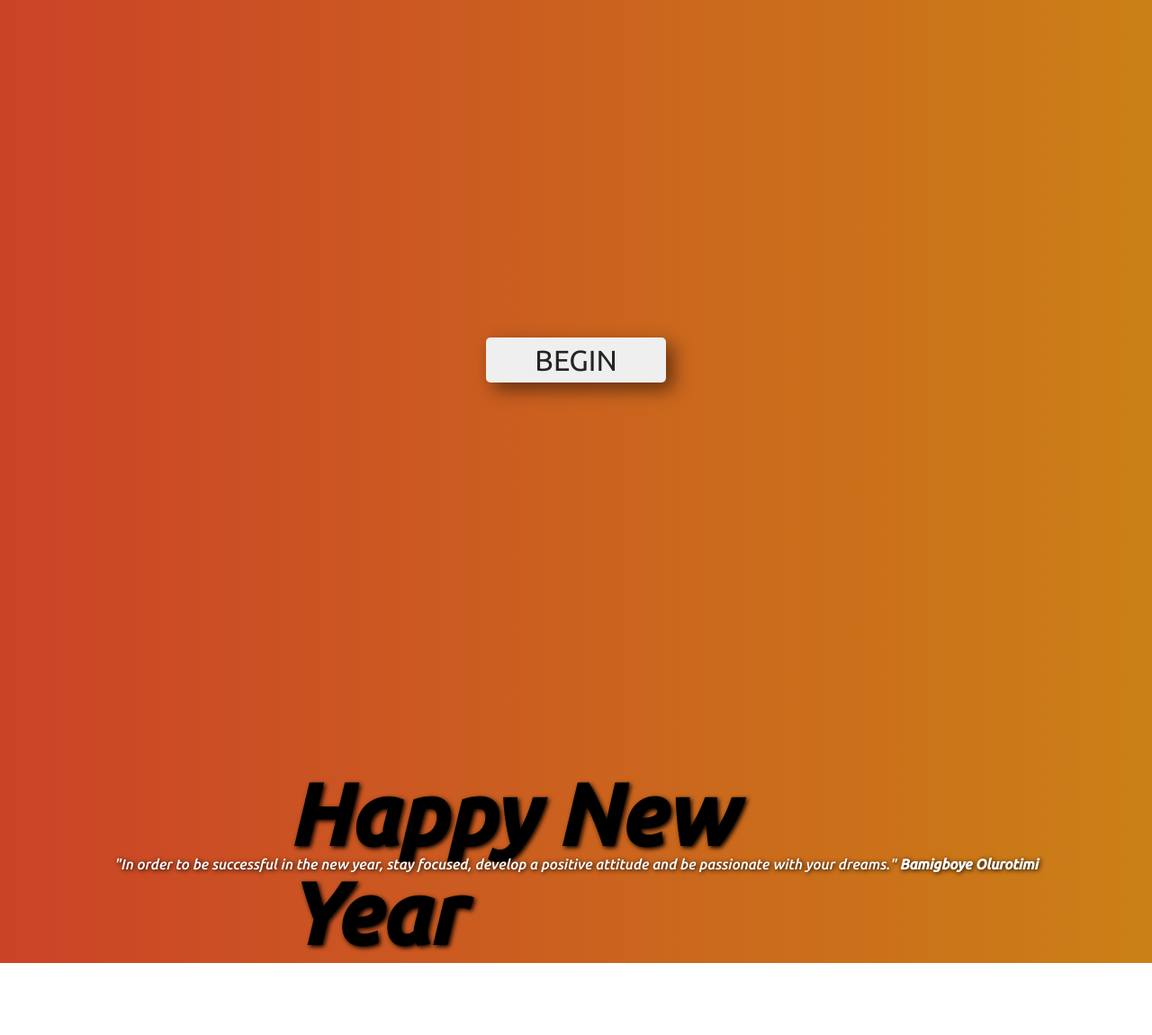
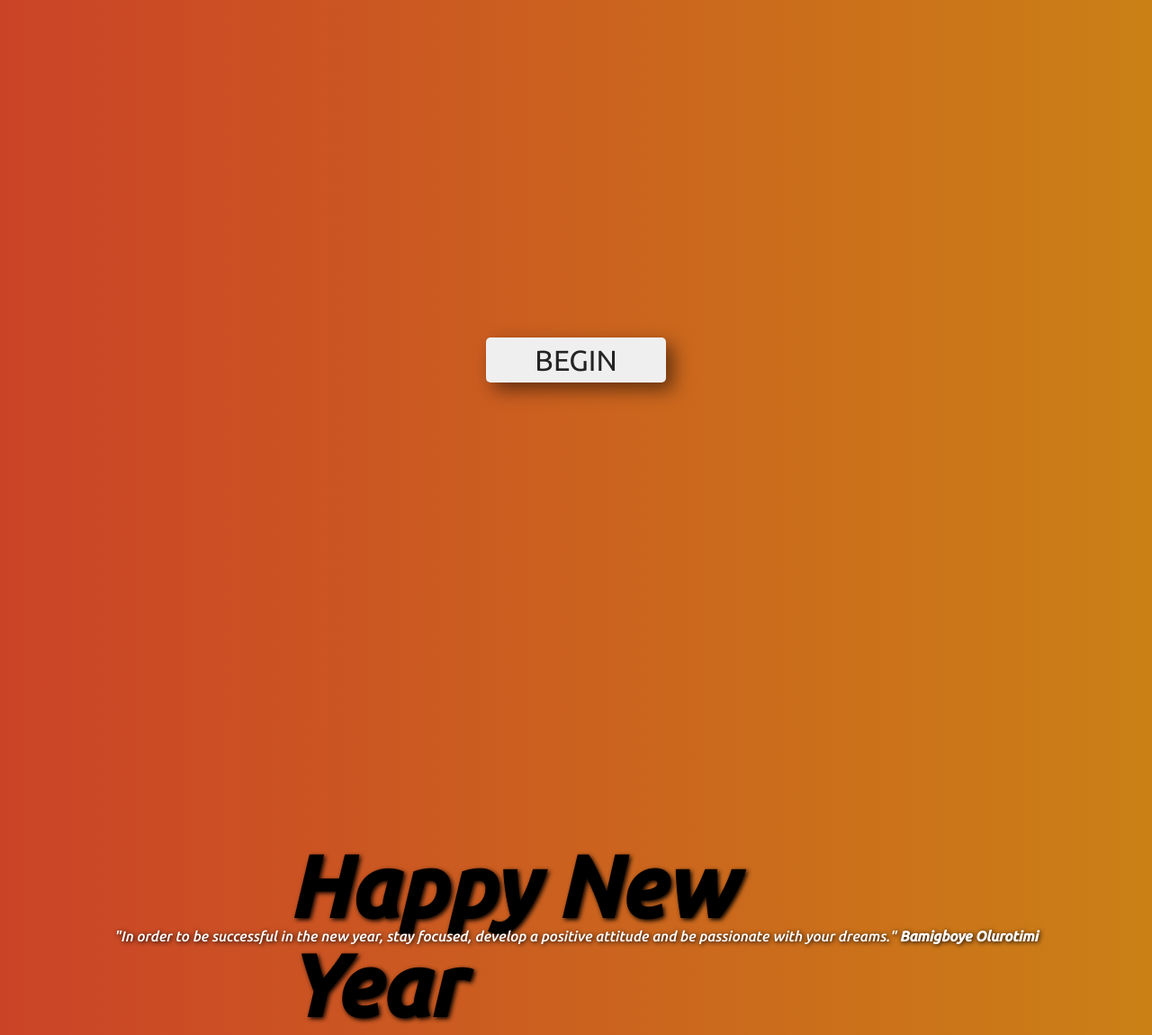
Before and after one commit to R0uhana/newYearCountdown, a plain HTML site: page index.html in a window 1280 px wide. Shown: the whole page at 90% size. Before the commit the page ends 1070 px from the top, so only its background shows below. Drawn offline with Linux system fonts and the light colour scheme.

Commit message:
Update styles.css

```diff
--- a/styles.css
+++ b/styles.css
@@ -39,7 +39,7 @@ button:hover{
 }
 
 #newYear {
-    top: 120%;
+    top: 130%;
     left: 50%;
     color: black;
     transform: translate(-50%, -50%);
@@ -165,7 +165,7 @@ svg {
     color: rgba(0, 0, 0, 0.85);
     width: max-content;
     color: white;
-    top: 120%;
+    top: 130%;
     left: 50%;
     transform: translate(-50%, -50%);
     text-shadow: 1px 1px 5px black;
```
